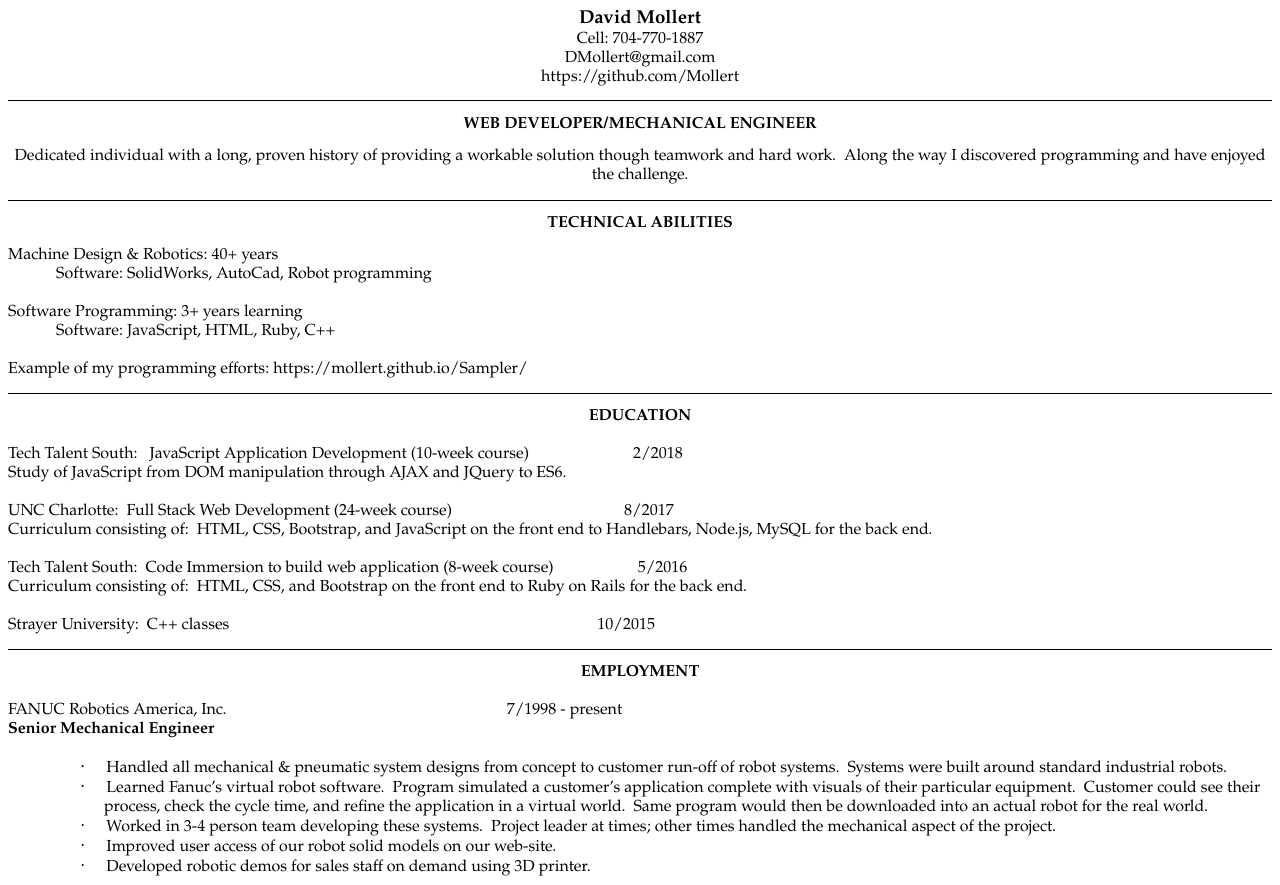
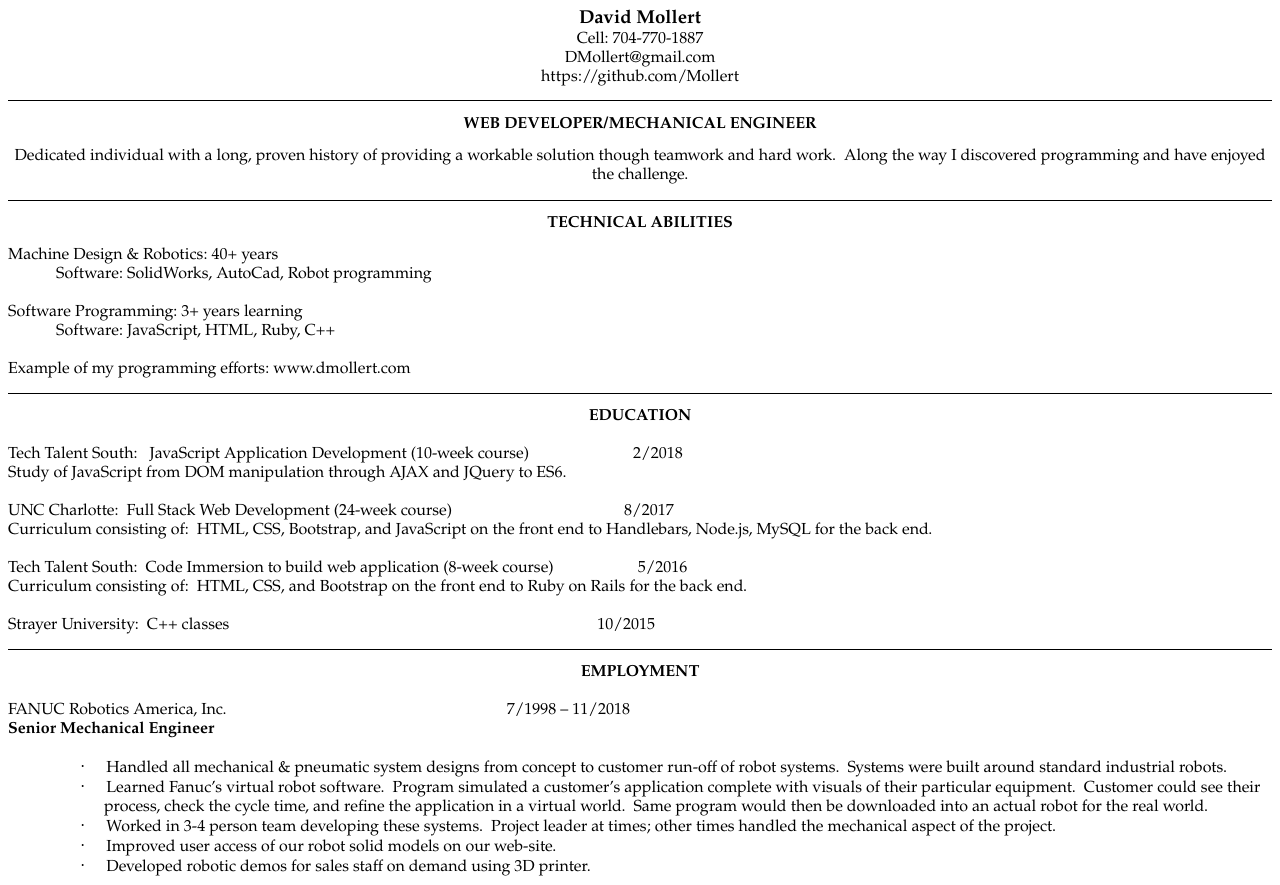
Before and after one commit to Mollert/HowDidIGetHere, a plain HTML site: page assets/mollert-resume.htm in a window 1280 px wide. Drawn offline with Linux system fonts and the light colour scheme.

Commit message:
updated resume

```diff
--- a/assets/mollert-resume.htm
+++ b/assets/mollert-resume.htm
@@ -142,7 +142,7 @@ JavaScript, HTML, Ruby, C++</span></p>
 <p class=MsoNormal><span style='font-size:12.0pt;font-family:"Garamond",serif'>&nbsp;</span></p>
 
 <p class=MsoNormal><span style='font-size:12.0pt;font-family:"Garamond",serif'>Example
-of my programming efforts: https://mollert.github.io/Sampler/</span></p>
+of my programming efforts: www.dmollert.com</span></p>
 
 <div style='border:none;border-bottom:solid windowtext 1.0pt;padding:0in 0in 1.0pt 0in'>
 
@@ -204,8 +204,8 @@ style='font-size:12.0pt;font-family:"Garamond",serif'>EMPLOYMENT</span></b></p>
 <p class=MsoNormal><span style='font-size:12.0pt;font-family:"Garamond",serif'>&nbsp;</span></p>
 
 <p class=MsoNormal><span style='font-size:12.0pt;font-family:"Garamond",serif'>FANUC
-Robotics America, Inc.                                                                      7/1998
-- present</span></p>
+Robotics America, Inc.                                                                      7/1998
+– 11/2018</span></p>
 
 <p class=MsoNormal><b><span style='font-size:12.0pt;font-family:"Garamond",serif'>Senior
 Mechanical Engineer</span></b></p>
```
